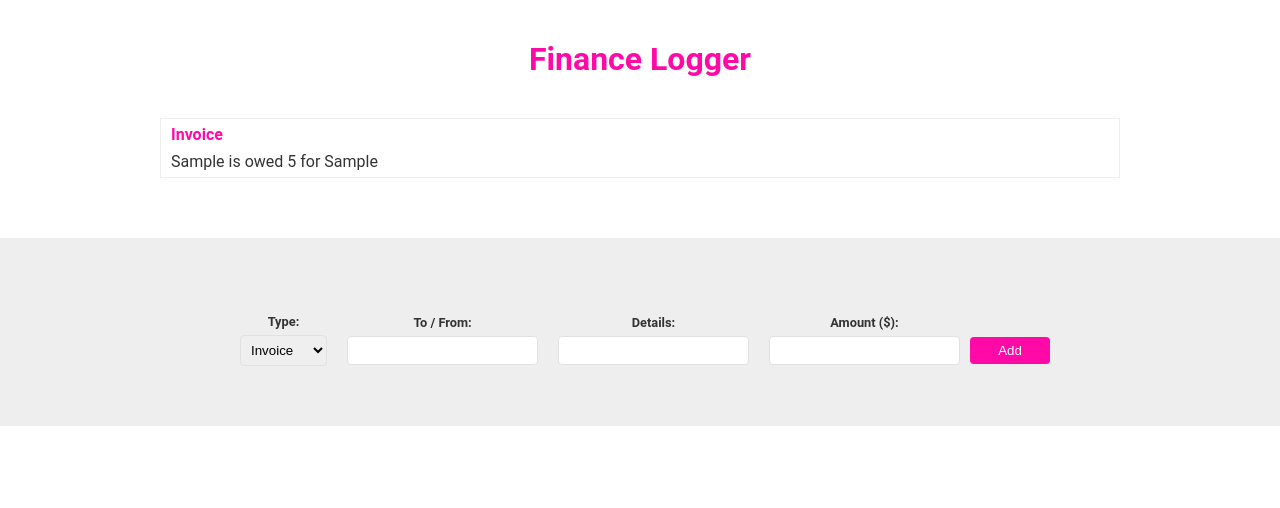
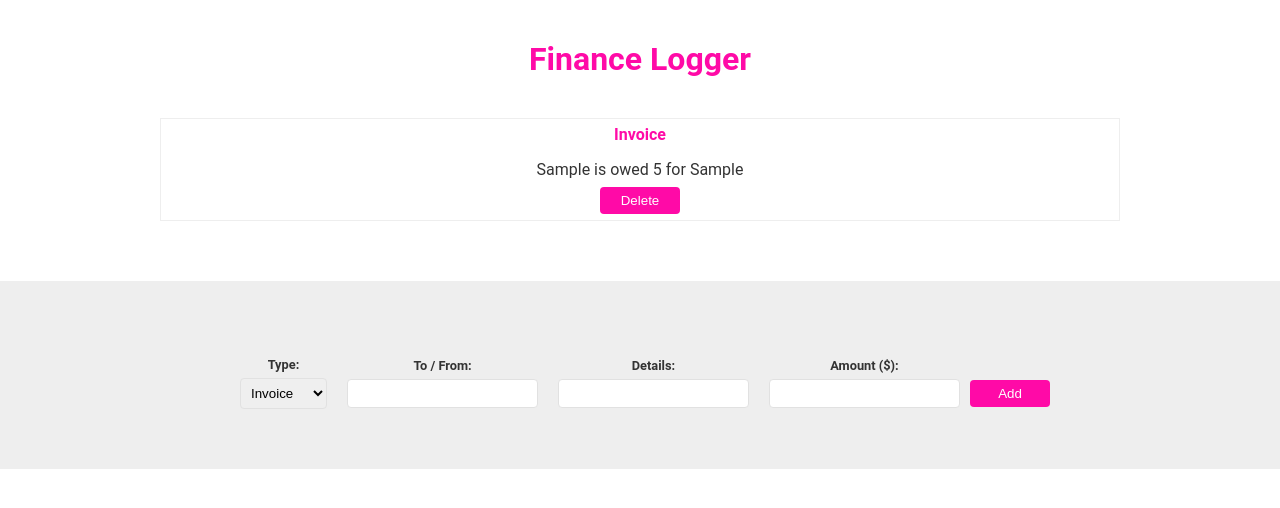
Before and after one commit to MarioGuTe/finance-logger-react, a React app: page / in a window 1280 px wide. Both pictures are taken after typing "Sample", "Sample", "5" into the empty fields and a click on the button "Add". Shown: the top 508 px of the page. Built offline with nearby package versions, Linux system fonts and the light colour scheme; the HTML template or start-up script is replaced by a standard one.

Commit message:
add DeleteButton atom and props

```diff
--- /dev/null
+++ b/src/atoms/DeleteButton/DeleteButton.jsx
@@ -0,0 +1,5 @@
+const DeleteButton = ({ id, onClickItem }) => {
+  return <button onClick={() => onClickItem(id)}>Delete</button>;
+};
+
+export default DeleteButton;
--- a/src/atoms/List/List.jsx
+++ b/src/atoms/List/List.jsx
@@ -1,13 +1,13 @@
 import ListItem from "../ListItem/ListItem";
 
-const List = ({ logInfo }) => {
+const List = ({ logInfo, onClickItem }) => {
   return (
     <>
       <ul className="item-list">
         {logInfo?.map((singleLog) =>
           singleLog.details.length > 0 ? (
             <span key={singleLog.id}>
-              <ListItem singleLog={singleLog} />
+              <ListItem singleLog={singleLog} onClickItem={onClickItem} />
             </span>
           ) : null
         )}
--- a/src/atoms/ListItem/ListItem.jsx
+++ b/src/atoms/ListItem/ListItem.jsx
@@ -1,4 +1,6 @@
-const ListItem = ({ singleLog }) => {
+import DeleteButton from "../DeleteButton/DeleteButton";
+
+const ListItem = ({ singleLog, onClickItem }) => {
   return (
     <>
       <li>
@@ -8,6 +10,7 @@ const ListItem = ({ singleLog }) => {
             ? `${singleLog.to_from} is owed ${singleLog.amount} for ${singleLog.details}`
             : `${singleLog.to_from} owes ${singleLog.amount} for ${singleLog.details}`}
         </p>
+        <DeleteButton id={singleLog.id} onClickItem={onClickItem} />
       </li>
     </>
   );
--- a/src/global.css
+++ b/src/global.css
@@ -19,6 +19,10 @@ li {
   padding: 6px 10px;
   border: 1px solid #eee;
   margin: 10px auto;
+  display: flex;
+  flex-direction: column;
+  align-items: center;
+  gap: 0.5em;
 }
 li h4 {
   color: #ff0aa7;
```
